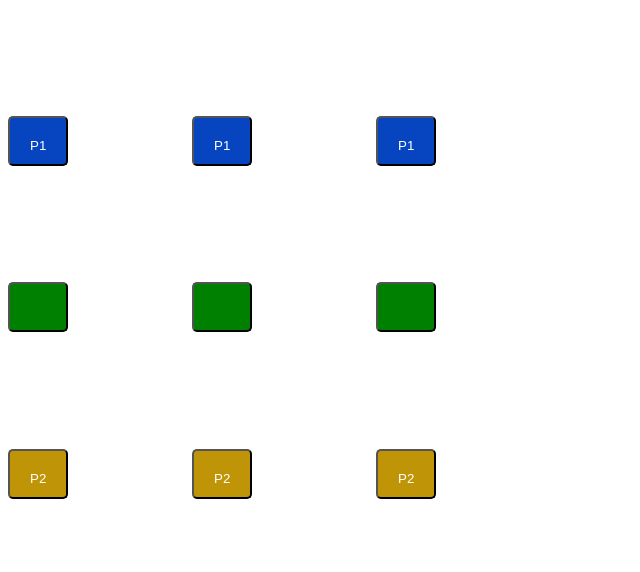
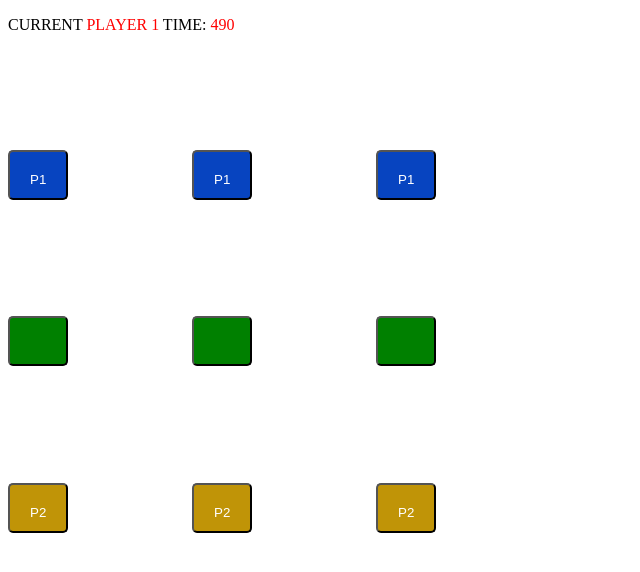
Before and after one commit to JKRuigu/draft-kenya, a plain HTML site: page index.html in a window 1280 px wide. Shown: the whole page, without its empty margins (0-640 px from the left). Drawn offline with Linux system fonts and the light colour scheme.

Commit message:
added a display(timer and current player)

```diff
--- a/index.html
+++ b/index.html
@@ -37,8 +37,13 @@
         padding: 20px;
         color: #fff;
   	}
+  	#current,#timer{
+  		size:20px;
+  		color: red;
+  	}
 </style>
 <body>
+	<p>CURRENT <span id="current"></span>         TIME: <span id="timer"></span></p>
 	<p>
 		<button id="1"></button>
 		<button id="2"></button>
--- a/main.js
+++ b/main.js
@@ -6,6 +6,18 @@ var current = true; //TRUE FOR PLAYER ONE;
 var currentId = 0;
 var isSelected = false;
 var movesTable =[];
+var timer =500000;
+
+function timerFunc() {
+	var myT = setInterval(()=>{
+		timer -=1000;
+		if ((timer/1000) <= 0) {
+			clearInterval(myT)
+			document.getElementById("timer").innerHTML = 0;
+		}
+		document.getElementById("timer").innerHTML = (timer/1000) <= 0?0:timer/1000;
+	},1000);
+}
 
 for (var i = 0; i < 9; i++) {
 	movesTable.push(true);
@@ -15,6 +27,7 @@
 // console.log(moves[4]);
 
 function intialize(player,data) {
+	document.getElementById("current").innerHTML = (current?"PLAYER 1":"PLAYER 2");
 	data.forEach(x=>{
 		// console.log(x)
 		movesTable[x-1] = false;
@@ -24,6 +37,7 @@ function intialize(player,data) {
 			format("player2",x);
 		}
 	});
+	timerFunc();
 }
 
 intialize(true,player1);
@@ -117,19 +131,19 @@ setKey = (e)=>{
 		}
 	}
 	if (currentId != 0 && isSelected && isValid && isAvaibleMove(currentId,id)) {
-		console.log("SELECTED!!!")
+		console.log("SELECTED!!!");
 		format("current2",currentId);
 		formatRemove(currentId);
 		movesTable[Number(currentId)-1] = true;
 		movesTable[id-1] = false;
 		format(current?"player1":"player2",id);
 		move(id,currentId,current);
-		console.log(id)
 
 		currentId = 0;
 		isSelected = false;
 		check = true;
 		current = !current;
+		document.getElementById("current").innerHTML = (current?"PLAYER 1":"PLAYER 2");
 	}
 	validateMove(id);
 
```
